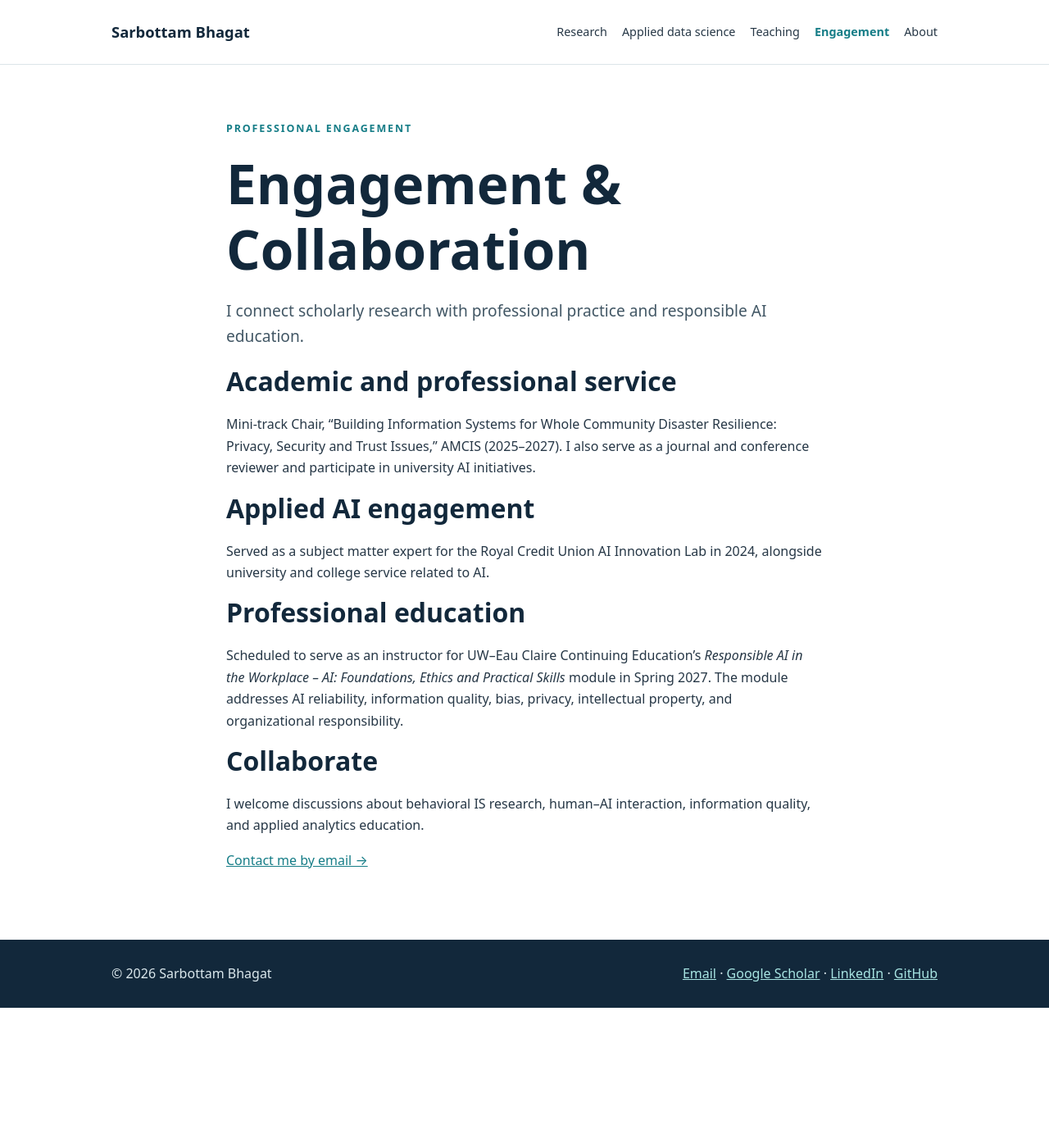
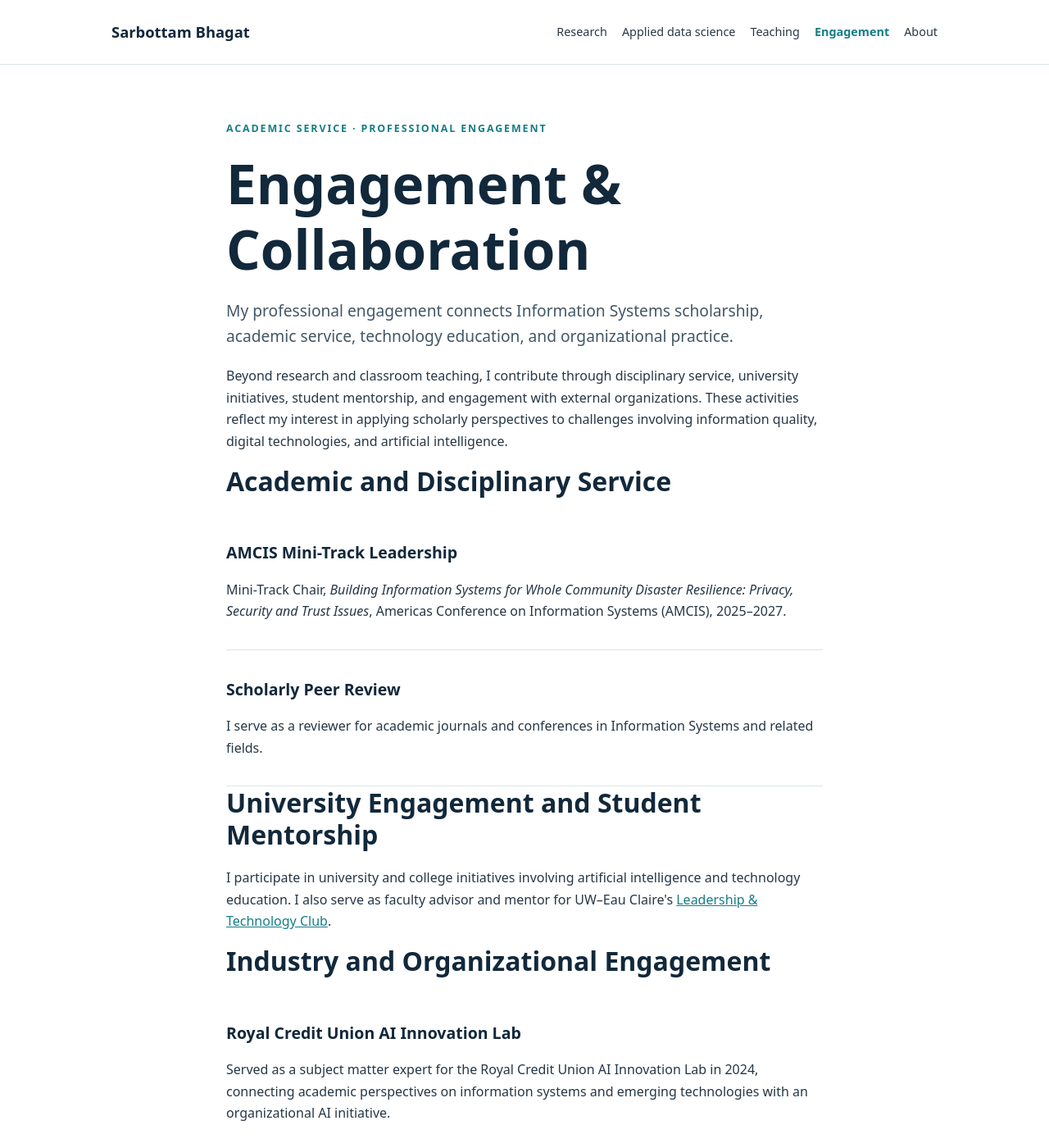
Before and after one commit to sarbottambhagat/sarbottambhagat.github.io, a Jekyll site: the page built from engagement.md, in a window 1280 px wide and 1400 px high. Shown: the whole window at 82% size. Built offline with Jekyll 4.4.1, drawn with Linux system fonts in a browser that asks for light colours; some of the changed text lies outside the part shown.

Commit message:
Refine academic service, mentorship, industry engagement, and responsible AI education page

```diff
--- a/engagement.md
+++ b/engagement.md
@@ -4,4 +4,21 @@ title: Engagement & Collaboration
 slug: engagement
 permalink: /engagement/
 ---
-<section class="section"><div class="wrap content"><div class="eyebrow">Professional Engagement</div><h1>Engagement & Collaboration</h1><p class="lead">I connect scholarly research with professional practice and responsible AI education.</p><h2>Academic and professional service</h2><p>Mini-track Chair, “Building Information Systems for Whole Community Disaster Resilience: Privacy, Security and Trust Issues,” AMCIS (2025–2027). I also serve as a journal and conference reviewer and participate in university AI initiatives.</p><h2>Applied AI engagement</h2><p>Served as a subject matter expert for the Royal Credit Union AI Innovation Lab in 2024, alongside university and college service related to AI.</p><h2>Professional education</h2><p>Scheduled to serve as an instructor for UW–Eau Claire Continuing Education’s <em>Responsible AI in the Workplace – AI: Foundations, Ethics and Practical Skills</em> module in Spring 2027. The module addresses AI reliability, information quality, bias, privacy, intellectual property, and organizational responsibility.</p><h2>Collaborate</h2><p>I welcome discussions about behavioral IS research, human–AI interaction, information quality, and applied analytics education.</p><p><a href="mailto:BhagatS@uwec.edu">Contact me by email →</a></p></div></section>
+<section class="section"><div class="wrap content">
+<div class="eyebrow">Academic Service · Professional Engagement</div>
+<h1>Engagement &amp; Collaboration</h1>
+<p class="lead">My professional engagement connects Information Systems scholarship, academic service, technology education, and organizational practice.</p>
+<p>Beyond research and classroom teaching, I contribute through disciplinary service, university initiatives, student mentorship, and engagement with external organizations. These activities reflect my interest in applying scholarly perspectives to challenges involving information quality, digital technologies, and artificial intelligence.</p>
+<h2>Academic and Disciplinary Service</h2>
+<div class="pub"><h3>AMCIS Mini-Track Leadership</h3><p>Mini-Track Chair, <em>Building Information Systems for Whole Community Disaster Resilience: Privacy, Security and Trust Issues</em>, Americas Conference on Information Systems (AMCIS), 2025–2027.</p></div>
+<div class="pub"><h3>Scholarly Peer Review</h3><p>I serve as a reviewer for academic journals and conferences in Information Systems and related fields.</p></div>
+<h2>University Engagement and Student Mentorship</h2>
+<p>I participate in university and college initiatives involving artificial intelligence and technology education. I also serve as faculty advisor and mentor for UW–Eau Claire's <a href="https://blugoldconnect.uwec.edu/leadershiptech/home/">Leadership &amp; Technology Club</a>.</p>
+<h2>Industry and Organizational Engagement</h2>
+<div class="pub"><h3>Royal Credit Union AI Innovation Lab</h3><p>Served as a subject matter expert for the Royal Credit Union AI Innovation Lab in 2024, connecting academic perspectives on information systems and emerging technologies with an organizational AI initiative.</p></div>
+<h2>Professional Education in Responsible AI</h2>
+<p>I have developed a four-hour professional education module for working professionals through UW–Eau Claire Continuing Education. Scheduled for delivery in Spring 2027, the module addresses AI reliability, information quality, bias, data privacy, intellectual property, and organizational governance, with an emphasis on critical evaluation and responsible human oversight.</p>
+<h2>Collaboration</h2>
+<p>I welcome opportunities to connect with researchers, educators, and organizations working on information quality, digital behavior, human–AI interaction, and applied analytics.</p>
+<p><a href="mailto:BhagatS@uwec.edu">Contact me by email →</a></p>
+</div></section>
```
